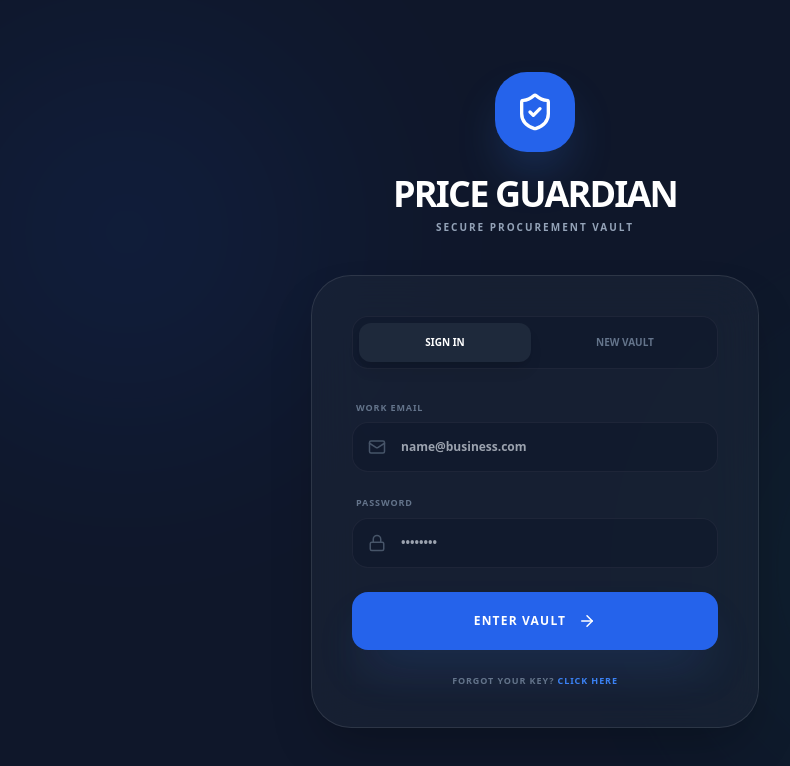
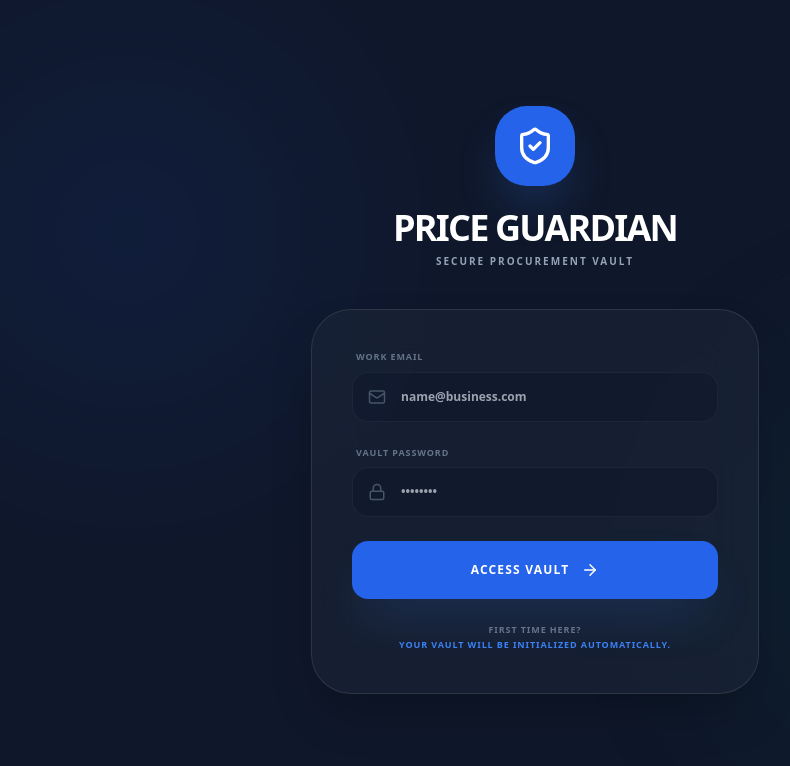
Before and after one commit to ycinvestmentgroup/Price-Guardian3, a React (Vite) app: page / in a window 1280 px wide. Shown: the top 766 px of the page, without its empty margins (105-895 px from the left). Built offline with nearby package versions, Linux system fonts and the light colour scheme.

Commit message:
Update App.tsx

```diff
--- a/App.tsx
+++ b/App.tsx
@@ -1,3 +1,4 @@
+
 import React, { useState, useEffect, useMemo } from 'react';
 import {
   LayoutDashboard, Upload, History, CheckCircle2, Package, Wallet,
@@ -16,20 +17,26 @@ interface Toast {
   type: 'success' | 'error' | 'info' | 'warning';
 }
 
+interface StoredAccount {
+  user: User;
+  password: string;
+}
+
 const App: React.FC = () => {
   // Auth State
   const [currentUser, setCurrentUser] = useState<User | null>(null);
   const [isAuthenticating, setIsAuthenticating] = useState(true);
-  const [authMode, setAuthMode] = useState<'login' | 'signup'>('login');
   const [loginEmail, setLoginEmail] = useState('');
   const [loginPass, setLoginPass] = useState('');
 
-  // App State
+  // App Data State
   const [activeTab, setActiveTab] = useState<'dashboard' | 'upload' | 'history' | 'suppliers' | 'items' | 'variances' | 'gst' | 'team' | 'settings'>('dashboard');
   const [historyTab, setHistoryTab] = useState<'outstanding' | 'settled' | 'hold'>('outstanding');
   const [rawInvoices, setRawInvoices] = useState<Invoice[]>([]);
   const [masterItems, setMasterItems] = useState<MasterItem[]>([]);
   const [suppliers, setSuppliers] = useState<Supplier[]>([]);
+
+  // UI State
   const [loading, setLoading] = useState(false);
   const [uploadProgress, setUploadProgress] = useState<string>('');
   const [selectedInvoiceId, setSelectedInvoiceId] = useState<string | null>(null);
@@ -40,39 +47,52 @@ const App: React.FC = () => {
   const [bulkSelection, setBulkSelection] = useState<Set<string>>(new Set());
   const [varianceSelection, setVarianceSelection] = useState<Set<string>>(new Set());
 
-  // Collaboration & Vault States
   const [vault, setVault] = useState<VaultConfig>({
     vaultId: 'VLT-A82J9Z',
     inboundEmail: 'audit-vlt-a82j9z@priceguardian.ai',
     isCloudSyncEnabled: true
   });
-  const [team, setTeam] = useState<TeamMember[]>([
-    { id: '1', name: 'Original User', email: 'owner@business.com', role: 'Admin', status: 'Online' }
-  ]);
 
-  // Initialization & Storage
+  // 1. Restore Session on Mount
   useEffect(() => {
-    const savedUser = localStorage.getItem('pg_auth_user');
-    const savedInvoices = localStorage.getItem('pg_invoices');
-    const savedMaster = localStorage.getItem('pg_master_rates');
-    const savedSuppliers = localStorage.getItem('pg_suppliers');
-    const savedVault = localStorage.getItem('pg_vault');
-
-    if (savedUser) setCurrentUser(JSON.parse(savedUser));
-    if (savedInvoices) setRawInvoices(JSON.parse(savedInvoices));
-    if (savedMaster) setMasterItems(JSON.parse(savedMaster));
-    if (savedSuppliers) setSuppliers(JSON.parse(savedSuppliers));
-    if (savedVault) setVault(JSON.parse(savedVault));
-
+    const savedSession = localStorage.getItem('pg_current_session');
+    if (savedSession) {
+      setCurrentUser(JSON.parse(savedSession));
+    }
     setIsAuthenticating(false);
   }, []);
 
+  // 2. Load User-Specific Data when currentUser changes
   useEffect(() => {
     if (currentUser) {
-      localStorage.setItem('pg_invoices', JSON.stringify(rawInvoices));
-      localStorage.setItem('pg_master_rates', JSON.stringify(masterItems));
-      localStorage.setItem('pg_suppliers', JSON.stringify(suppliers));
-      localStorage.setItem('pg_vault', JSON.stringify(vault));
+      const id = currentUser.id;
+      const inv = localStorage.getItem(`pg_invoices_${id}`);
+      const mst = localStorage.getItem(`pg_master_${id}`);
+      const sup = localStorage.getItem(`pg_suppliers_${id}`);
+      const vlt = localStorage.getItem(`pg_vault_${id}`);
+
+      setRawInvoices(inv ? JSON.parse(inv) : []);
+      setMasterItems(mst ? JSON.parse(mst) : []);
+      setSuppliers(sup ? JSON.parse(sup) : []);
+      if (vlt) setVault(JSON.parse(vlt));
+
+      localStorage.setItem('pg_current_session', JSON.stringify(currentUser));
+    } else {
+      // Clear data on logout
+      setRawInvoices([]);
+      setMasterItems([]);
+      setSuppliers([]);
+    }
+  }, [currentUser]);
+
+  // 3. Save Data whenever it changes
+  useEffect(() => {
+    if (currentUser) {
+      const id = currentUser.id;
+      localStorage.setItem(`pg_invoices_${id}`, JSON.stringify(rawInvoices));
+      localStorage.setItem(`pg_master_${id}`, JSON.stringify(masterItems));
+      localStorage.setItem(`pg_suppliers_${id}`, JSON.stringify(suppliers));
+      localStorage.setItem(`pg_vault_${id}`, JSON.stringify(vault));
     }
   }, [rawInvoices, masterItems, suppliers, vault, currentUser]);
 
@@ -82,30 +102,47 @@ const App: React.FC = () => {
     setTimeout(() => setToasts(prev => prev.filter(t => t.id !== id)), 6000);
   };
 
-  const handleLogin = (e: React.FormEvent) => {
+  const handleVaultAccess = (e: React.FormEvent) => {
     e.preventDefault();
-    if (!loginEmail || !loginPass) return addToast("Credentials required", "error");
+    if (!loginEmail || !loginPass) return addToast("Email and Password required", "error");
 
-    const mockUser: User = {
-      id: 'u-' + Date.now(),
-      name: loginEmail.split('@')[0].toUpperCase(),
-      email: loginEmail,
-      role: 'Admin',
-      organization: 'Guardian Enterprises',
-      lastLogin: new Date().toISOString(),
-      is2FAEnabled: false
-    };
-    setCurrentUser(mockUser);
-    localStorage.setItem('pg_auth_user', JSON.stringify(mockUser));
-    addToast(`Welcome back, ${mockUser.name}`, "success");
+    const accountsJson = localStorage.getItem('pg_accounts_registry');
+    const accounts: StoredAccount[] = accountsJson ? JSON.parse(accountsJson) : [];
+
+    const normalizedEmail = loginEmail.toLowerCase().trim();
+    const existingAccount = accounts.find(acc => acc.user.email.toLowerCase() === normalizedEmail);
+
+    if (existingAccount) {
+      if (existingAccount.password !== loginPass) {
+        return addToast("Invalid password for this vault.", "error");
+      }
+      setCurrentUser(existingAccount.user);
+      addToast(`Vault restored: Welcome back, ${existingAccount.user.name}`, "success");
+    } else {
+      // Automatic first-time initialization
+      const newUser: User = {
+        id: 'u-' + Math.random().toString(36).substr(2, 9),
+        name: normalizedEmail.split('@')[0].toUpperCase(),
+        email: normalizedEmail,
+        role: 'Admin',
+        organization: 'Private Vault',
+        lastLogin: new Date().toISOString(),
+        is2FAEnabled: false
+      };
+      const updatedAccounts = [...accounts, { user: newUser, password: loginPass }];
+      localStorage.setItem('pg_accounts_registry', JSON.stringify(updatedAccounts));
+      setCurrentUser(newUser);
+      addToast(`New vault initialized for ${newUser.name}`, "success");
+    }
   };
 
   const handleLogout = () => {
     setCurrentUser(null);
-    localStorage.removeItem('pg_auth_user');
-    addToast("Securely logged out", "info");
+    localStorage.removeItem('pg_current_session');
+    addToast("Vault locked.", "info");
   };
 
+  // Logic Helpers
   const isInvoiceBackdated = (invoiceDateStr: string, masterLastUpdatedStr: string) => {
     if (!invoiceDateStr || !masterLastUpdatedStr) return false;
     const invDate = new Date(invoiceDateStr.split('T')[0]).getTime();
@@ -169,6 +206,18 @@ const App: React.FC = () => {
     return allHistory.sort((a, b) => new Date(b.date).getTime() - new Date(a.date).getTime());
   }, [masterItems]);
 
+  const stats = useMemo(() => {
+    const unpaid = enrichedInvoices.filter(i => !i.isPaid && !i.isHold);
+    const totalPayable = unpaid.reduce((sum, i) => sum + i.totalAmount, 0);
+    const totalGst = enrichedInvoices.reduce((sum, i) => sum + i.gstAmount, 0);
+    const supplierOutstanding: Record<string, number> = {};
+    unpaid.forEach(inv => {
+      supplierOutstanding[inv.supplierName] = (supplierOutstanding[inv.supplierName] || 0) + inv.totalAmount;
+    });
+    return { totalPayable, totalGst, totalCount: enrichedInvoices.length, supplierCount: suppliers.length, supplierOutstanding };
+  }, [enrichedInvoices, suppliers]);
+
+  // Action Handlers
   const updateMasterRate = (supplierName: string, itemName: string, newPrice: number, invoiceNum: string, invDate: string) => {
     setMasterItems(prev => {
       const existingIdx = prev.findIndex(m => m.supplierName === supplierName && m.name === itemName);
@@ -199,9 +248,11 @@ const App: React.FC = () => {
 
   const acceptSelectedVariances = () => {
     const selected = pendingVariances.filter(v => varianceSelection.has(v.key));
-    selected.forEach(v => updateMasterRate(v.supplierName, v.itemName, v.newPrice, v.invoiceNumber, v.date));
+    selected.forEach(v => {
+      updateMasterRate(v.supplierName, v.itemName, v.newPrice, v.invoiceNumber, v.date);
+    });
+    addToast(`Committed ${selected.length} baseline shifts.`, 'success');
     setVarianceSelection(new Set());
-    addToast(`Synced ${selected.length} rates to Team Vault.`, 'success');
   };
 
   const handleFileUpload = async (event: React.ChangeEvent<HTMLInputElement>) => {
@@ -219,7 +270,8 @@ const App: React.FC = () => {
         const data: any = await extractInvoiceData(base64, file.type || 'application/pdf');
 
         const newInvoice: Invoice = {
-          ...data, id: `inv-${Date.now()}`, isPaid: false, isHold: false, status: 'matched', fileName: file.name, receivedVia: 'upload'
+          ...data, id: `inv-${Date.now()}-${Math.random().toString(36).substr(2, 5)}`,
+          isPaid: false, isHold: false, status: 'matched', fileName: file.name, receivedVia: 'upload'
         };
 
         setSuppliers(prev => {
@@ -235,7 +287,7 @@ const App: React.FC = () => {
             const exists = next.find(m => m.supplierName === data.supplierName && m.name === item.name);
             if (!exists) {
               next.push({
-                id: `mstr-${Date.now()}`, supplierName: data.supplierName, name: item.name,
+                id: `mstr-${Date.now()}-${Math.random().toString(36).substr(2, 5)}`, supplierName: data.supplierName, name: item.name,
                 currentPrice: item.unitPrice, lastUpdated: data.date, history: [{ date: data.date, price: item.unitPrice, variance: 0, percentChange: 0, source: 'audit', invoiceNumber: data.invoiceNumber, note: 'Initial Registration' }]
               });
             }
@@ -253,16 +305,17 @@ const App: React.FC = () => {
     setActiveTab('dashboard');
   };
 
-  const stats = useMemo(() => {
-    const unpaid = enrichedInvoices.filter(i => !i.isPaid && !i.isHold);
-    const totalPayable = unpaid.reduce((sum, i) => sum + i.totalAmount, 0);
-    const totalGst = enrichedInvoices.reduce((sum, i) => sum + i.gstAmount, 0);
-    const supplierOutstanding: Record<string, number> = {};
-    unpaid.forEach(inv => {
-      supplierOutstanding[inv.supplierName] = (supplierOutstanding[inv.supplierName] || 0) + inv.totalAmount;
-    });
-    return { totalPayable, totalGst, totalCount: enrichedInvoices.length, supplierCount: suppliers.length, supplierOutstanding };
-  }, [enrichedInvoices, suppliers]);
+  const removeInvoice = (id: string) => {
+    if (confirm("Permanently remove this audit record?")) {
+      setRawInvoices(prev => prev.filter(inv => inv.id !== id));
+      addToast("Record removed.", "info");
+      setBulkSelection(prev => {
+        const next = new Set(prev);
+        next.delete(id);
+        return next;
+      });
+    }
+  };
 
   const bulkMarkStatus = (status: 'paid' | 'hold' | 'outstanding') => {
     setRawInvoices(prev => prev.map(inv => {
@@ -276,22 +329,10 @@ const App: React.FC = () => {
   };
 
   const bulkDelete = () => {
-    if (confirm(`Are you sure you want to remove ${bulkSelection.size} audited records?`)) {
+    if (confirm(`Remove ${bulkSelection.size} selected audit records?`)) {
       setRawInvoices(prev => prev.filter(inv => !bulkSelection.has(inv.id)));
-      addToast(`Permanently removed ${bulkSelection.size} audit records.`, 'warning');
+      addToast(`Removed ${bulkSelection.size} records.`, 'warning');
       setBulkSelection(new Set());
-    }
-  };
-
-  const removeInvoice = (id: string) => {
-    if (confirm("Remove this audit record?")) {
-      setRawInvoices(prev => prev.filter(inv => inv.id !== id));
-      addToast("Record removed from vault.", "info");
-      setBulkSelection(prev => {
-        const next = new Set(prev);
-        next.delete(id);
-        return next;
-      });
     }
   };
 
@@ -331,12 +372,7 @@ const App: React.FC = () => {
            </div>
 
            <div className="bg-slate-800/50 backdrop-blur-xl border border-white/10 rounded-[2.5rem] p-10 shadow-2xl">
-              <div className="flex space-x-2 mb-8 bg-slate-900/50 p-1.5 rounded-2xl border border-white/5">
-                 <button onClick={() => setAuthMode('login')} className={`flex-1 py-3 text-[10px] font-black uppercase rounded-xl transition-all ${authMode === 'login' ? 'bg-slate-800 text-white shadow-lg' : 'text-slate-500 hover:text-slate-300'}`}>Sign In</button>
-                 <button onClick={() => setAuthMode('signup')} className={`flex-1 py-3 text-[10px] font-black uppercase rounded-xl transition-all ${authMode === 'signup' ? 'bg-slate-800 text-white shadow-lg' : 'text-slate-500 hover:text-slate-300'}`}>New Vault</button>
-              </div>
-
-              <form onSubmit={handleLogin} className="space-y-6">
+              <form onSubmit={handleVaultAccess} className="space-y-6">
                  <div>
                     <label className="text-[9px] font-black text-slate-500 uppercase tracking-widest mb-2 block ml-1">Work Email</label>
                     <div className="relative">
@@ -346,7 +382,7 @@ const App: React.FC = () => {
                  </div>
 
                  <div>
-                    <label className="text-[9px] font-black text-slate-500 uppercase tracking-widest mb-2 block ml-1">Password</label>
+                    <label className="text-[9px] font-black text-slate-500 uppercase tracking-widest mb-2 block ml-1">Vault Password</label>
                     <div className="relative">
                        <Lock className="absolute left-4 top-1/2 -translate-y-1/2 text-slate-600" size={18} />
                        <input type="password" value={loginPass} onChange={e => setLoginPass(e.target.value)} required className="w-full bg-slate-900/50 border border-white/5 rounded-2xl py-4 pl-12 pr-4 text-white text-xs font-bold outline-none focus:ring-2 focus:ring-blue-500 transition-all" placeholder="••••••••" />
@@ -354,12 +390,13 @@ const App: React.FC = () => {
                  </div>
 
                  <button type="submit" className="w-full bg-blue-600 hover:bg-blue-500 text-white py-5 rounded-2xl font-black uppercase text-xs tracking-widest shadow-2xl shadow-blue-500/20 transition-all active:scale-[0.98] mt-4 flex items-center justify-center space-x-3">
-                    <span>{authMode === 'login' ? 'Enter Vault' : 'Initialize Vault'}</span>
+                    <span>Access Vault</span>
                     <ArrowRight size={18} />
                  </button>
 
-                 <p className="text-center text-[9px] text-slate-500 font-bold uppercase tracking-widest mt-6">
-                    {authMode === 'login' ? "Forgot your key?" : "Already have a vault?"} <span className="text-blue-500 cursor-pointer">Click Here</span>
+                 <p className="text-center text-[9px] text-slate-500 font-bold uppercase tracking-widest mt-6 leading-relaxed">
+                    First time here? <br/>
+                    <span className="text-blue-500">Your vault will be initialized automatically.</span>
                  </p>
               </form>
            </div>
@@ -380,7 +417,6 @@ const App: React.FC = () => {
   return (
     <div className="min-h-screen flex bg-slate-50 font-sans text-slate-900 overflow-hidden print:bg-white relative">
 
-      {/* App Toast System */}
       <div className="fixed top-6 left-1/2 -translate-x-1/2 z-[1000] space-y-2 w-full max-w-md px-4 no-print pointer-events-none">
          {toasts.map(t => (
            <div key={t.id} className={`p-4 rounded-2xl shadow-2xl border flex items-start space-x-3 animate-in slide-in-from-top duration-300 pointer-events-auto ${t.type === 'success' ? 'bg-emerald-600 text-white' : t.type === 'warning' ? 'bg-rose-600 text-white' : 'bg-slate-900 text-white'}`}>
```
